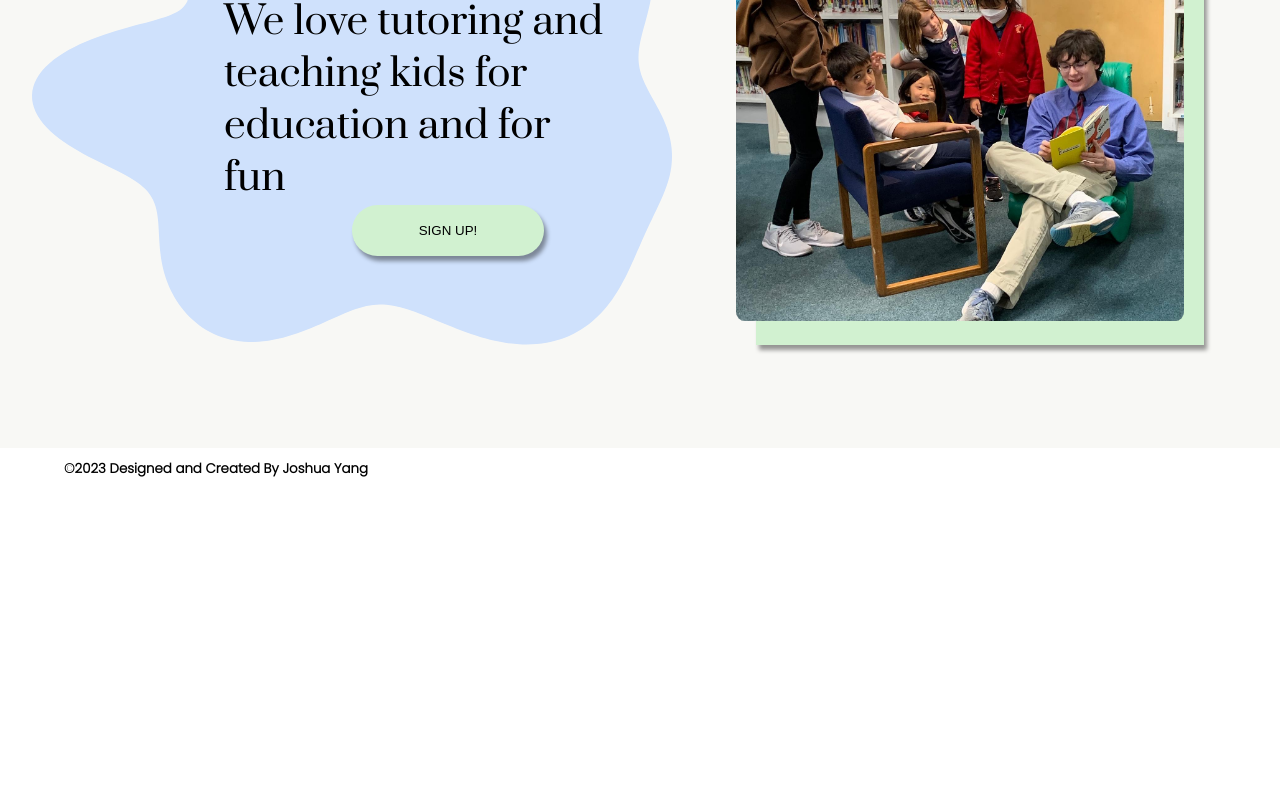
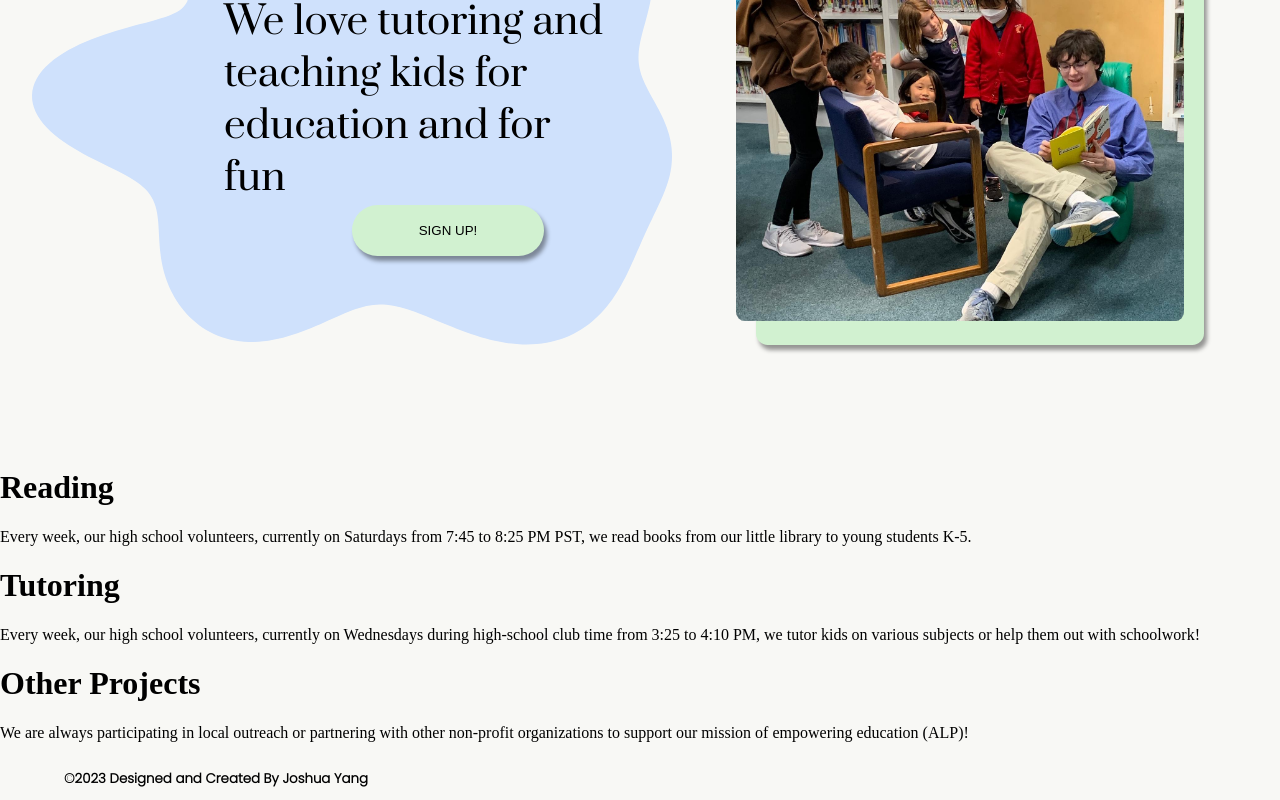
Before and after one commit to joshuayanggithub/global-education-club, a React (Vite) app: page / in a window 1280 px wide. Shown: the part 348-1148 px from the top of the page. Before the commit the page ends 838 px from the top, so only its background shows below. Built offline with nearby package versions, Linux system fonts and the light colour scheme; a web font is replaced by a local one.

Commit message:
Started New Page

```diff
--- a/src/App.jsx
+++ b/src/App.jsx
@@ -1,6 +1,7 @@
 import { Footer } from "./components/Footer"
 import { Hero } from "./components/Hero"
 import { Navbar } from "./components/Navbar"
+import { Overview } from "./components/Overview"
 import '/src/styles/Global.css'
 
 function App() {
@@ -8,6 +9,7 @@ function App() {
     <>
       <Navbar />
       <Hero />
+      <Overview />
       <Footer />
     </>
   )
--- a/src/components/Overview.jsx
+++ b/src/components/Overview.jsx
@@ -2,6 +2,25 @@ import React from 'react'
 
 export const Overview = () => {
   return (
-    <div>Overview</div>
+    <div className='overview'>
+      <div className='reading'>
+        <h1>Reading</h1>
+        <p>
+          Every week, our high school volunteers, currently on Saturdays from 7:45 to 8:25 PM PST, we read books from our little library to young students K-5.
+        </p>
+      </div>
+      <div className='tutoring'>
+        <h1>Tutoring</h1>
+        <p>
+          Every week, our high school volunteers, currently on Wednesdays during high-school club time from 3:25 to 4:10 PM, we tutor kids on various subjects or help them out with schoolwork!
+        </p>
+      </div>
+      <div className='projects'>
+        <h1>Other Projects</h1>
+        <p>
+          We are always participating in local outreach or partnering with other non-profit organizations to support our mission of empowering education (ALP)!
+        </p>
+      </div>
+    </div>
   )
 }
--- a/src/styles/Global.css
+++ b/src/styles/Global.css
@@ -2,4 +2,5 @@ html, body {
   margin: 0;
   padding: 0;
   height: 100%;
+  background: #f8f8f5;
 }/*# sourceMappingURL=Global.css.map */
--- /dev/null
+++ b/src/styles/Overview.css
@@ -0,0 +1,5 @@
+.overview {
+  display: grid;
+  grid-auto-flow: column;
+  grid-auto-columns: 1fr;
+}/*# sourceMappingURL=Overview.css.map */
--- /dev/null
+++ b/src/styles/Overview.scss
@@ -0,0 +1,6 @@
+
+.overview {
+    display: grid;
+    grid-auto-flow: column;
+    grid-auto-columns: 1fr;
+}
```
Also changed, not shown: public/Rectangle.svg, 1 other file (tests, documents, lock files or other folders).
